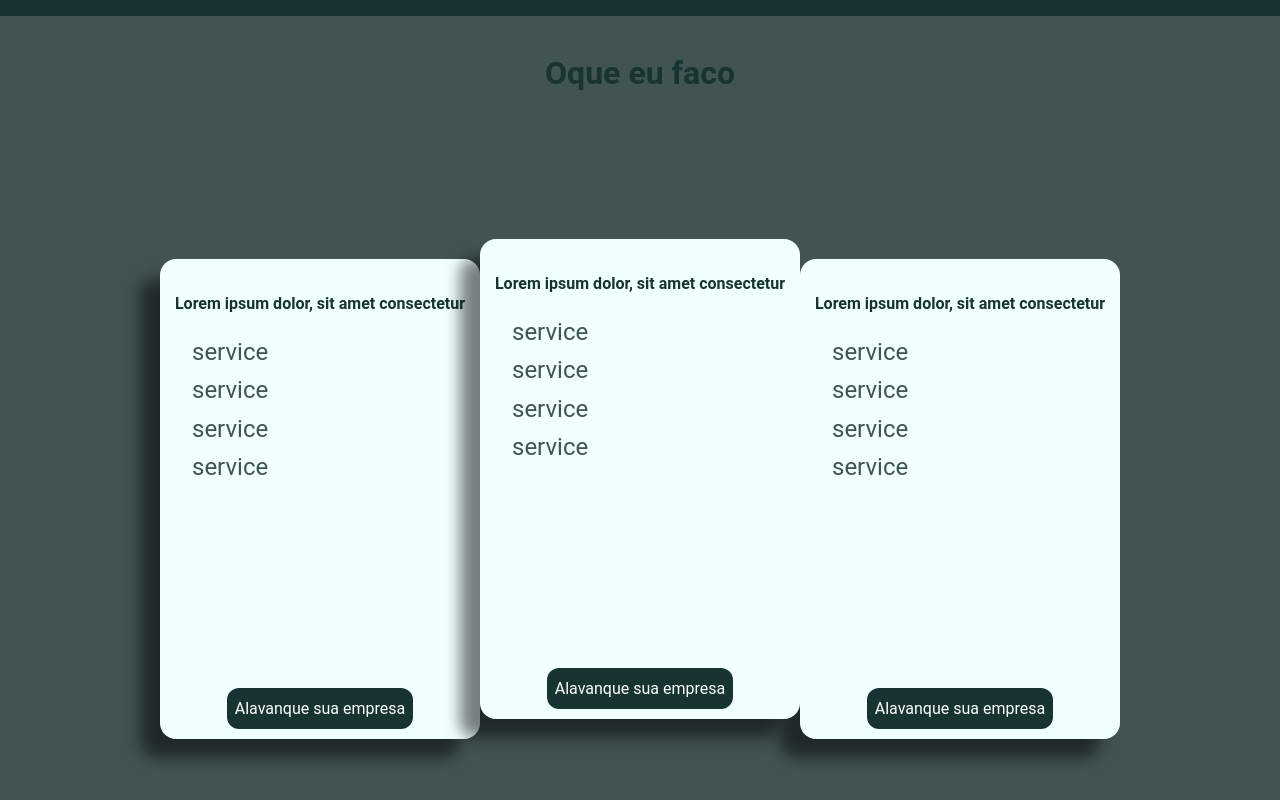
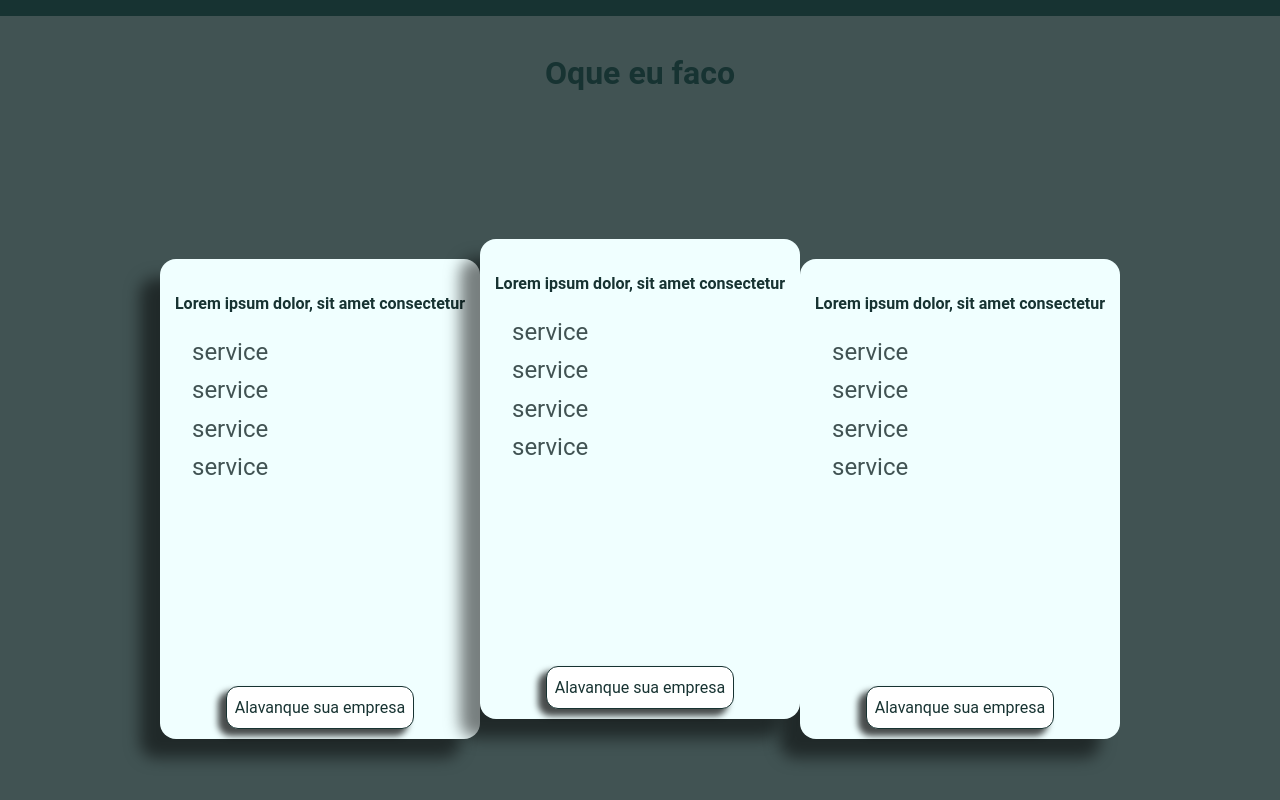
Before and after one commit to GabrielNBS/repository, a React (Create React App) app: page / in a window 1280 px wide. Shown: the part 784-1584 px from the top of the page. Built offline with nearby package versions, Linux system fonts and the light colour scheme.

Commit message:
style: adjust hover in Card component

```diff
--- a/src/Components/Button/styles.ts
+++ b/src/Components/Button/styles.ts
@@ -1,9 +1,38 @@
 import styled from 'styled-components'
 
 export const Button = styled.button`
-  background-color: ${(props) => props.theme.colors.primary};
-  color: white;
+  position: relative;
+  background-color: #fff;
+  border: solid 1px ${(props) => props.theme.colors.primary};
+  color: ${(props) => props.theme.colors.primary};
   padding: 8px;
   border-radius: 12px;
   cursor: pointer;
+  box-shadow: -7px 6px 6px 1px rgba(0, 0, 0, 0.7);
+  z-index: 3;
+  transition: color ease-in 0.5s;
+
+  &:before {
+    content: '';
+    height: 100%;
+    width: 0;
+    background-color: ${(props) => props.theme.colors.primary};
+    position: absolute;
+    z-index: -1;
+    border-radius: 12px;
+    top: 0;
+    left: 0;
+    transition: width ease-in 0.3s;
+  }
+
+  &:hover {
+    filter: contrast(1.1);
+    color: #fff;
+    transition: color ease-in 0.5s;
+
+    &:before {
+      width: 100%;
+      transition: width ease-in 0.3s;
+    }
+  }
 `
```
